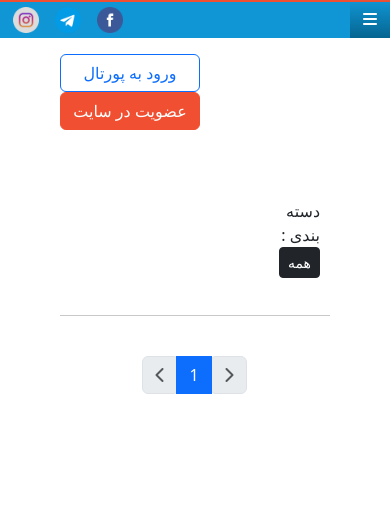
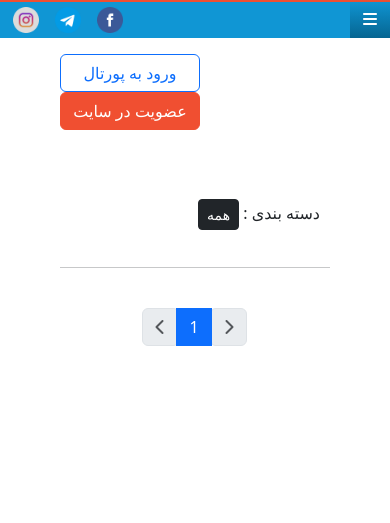
Before and after one commit to sayadlou/arad, a Django app: page /blog/ in a window 390 px wide. Shown: the top 523 px of the page. Run offline with Django 3.2, Linux system fonts and the light colour scheme; data that the repository does not hold is empty; parts of the project's set-up code (start-up, migrations or seed data) failed here and were passed over; some libraries are stand-ins or nearby versions; some web fonts are replaced.

Commit message:
make responsive

```diff
--- a/apps/blog/templates/blog/category.html
+++ b/apps/blog/templates/blog/category.html
@@ -5,8 +5,8 @@
 
 {% block content %}
     <div id="" class="wide">
-        <div class="filter row">
-            <div class="blog-categoty col-4">
+        <div class="filter ">
+            <div class="blog-categoty ">
                 دسته بندی&nbsp;:
                 <a type="button" class="btn  btn-sm btn-tag" href="{% url "blog:home" %}">همه</a>
                 {% for category in categories %}
@@ -24,7 +24,7 @@
         <hr>
         <div class="row">
             {% for post in page_obj %}
-                <div class="col-4 blog-single">
+                <div class="col-lg-4 col-sm-6 blog-single">
                     <div class="blog-image">
                         <a class="post-title" href="{{ post.get_absolute_url }}"><h1>{{ post.title }}</h1></a>
                         <strong class="post-date">{{ post.pub_date|jformat:'%Y/%m/%d' }}</strong>
--- a/apps/blog/templates/blog/index.html
+++ b/apps/blog/templates/blog/index.html
@@ -5,8 +5,8 @@
 
 {% block content %}
     <div id="" class="wide">
-        <div class="filter row">
-            <div class="blog-categoty col-4">
+        <div class="filter ">
+            <div class="blog-categoty ">
                 دسته بندی&nbsp;:
                 <a type="button" class="btn btn-dark btn-sm btn-tag" href="{% url "blog:home" %}">همه</a>
                 {% for category in categories %}
@@ -18,7 +18,7 @@
         <hr>
         <div class="row">
             {% for post in page_obj %}
-                <div class="col-4 blog-single">
+                <div class="col-lg-4 col-sm-6 blog-single">
                     <div class="blog-image">
                         <a class="post-title" href="{{ post.get_absolute_url }}"><h1>{{ post.title }}</h1></a>
                         <strong class="post-date">{{ post.pub_date|jformat:'%Y/%m/%d' }}</strong>
--- a/apps/store/templates/event/category.html
+++ b/apps/store/templates/event/category.html
@@ -3,8 +3,8 @@
 
 {% block content %}
     <div id="" class="wide">
-        <div class="filter row">
-            <div class="blog-categoty col-4">
+        <div class="filter ">
+            <div class="blog-categoty ">
                 <a type="button" class="btn  btn-sm btn-tag" href="{% url "store:event_home" %}">همه</a>
                 {% for cat in categories %}
                     <a type="button" class="btn
@@ -21,7 +21,7 @@
         <hr>
         <div class="row">
             {% for event in page_obj %}
-                <div class="col-4 blog-single">
+                <div class="col-lg-4 col-sm-6 blog-single">
                     <div class="blog-image">
                         <a class="post-title" href="{{ event.get_absolute_url }}"><h1>{{ event.title }}</h1></a>
                         <strong class="post-date">{{ event.start_date|jformat:"%Y-%m-%d" }}</strong>
--- a/apps/store/templates/event/index.html
+++ b/apps/store/templates/event/index.html
@@ -3,8 +3,8 @@
 
 {% block content %}
     <div id="" class="wide">
-        <div class="filter row">
-            <div class="blog-categoty col-4">
+        <div class="filter ">
+            <div class="blog-categoty ">
                 <a type="button" class="btn btn-dark btn-sm btn-tag" href="{% url "store:event_home" %}">همه</a>
                 {% for category in categories %}
                     <a type="button" class="btn btn-light btn-sm btn-tag"
@@ -15,7 +15,7 @@
         <hr>
         <div class="row">
             {% for event in page_obj %}
-                <div class="col-4 blog-single">
+                <div class="col-lg-4 col-sm-6 blog-single">
                     <div class="blog-image">
                         <a class="post-title" href="{{ event.get_absolute_url }}"><h1>{{ event.title }}</h1></a>
                         {#                        <strong class="post-date">{{ event.start_date|jformat:"%d-%m-%Y" }}</strong>#}
--- a/apps/store/templates/learning/category.html
+++ b/apps/store/templates/learning/category.html
@@ -5,8 +5,8 @@
 
 {% block content %}
     <div id="" class="wide">
-        <div class="filter row">
-            <div class="blog-categoty col-4">
+        <div class="filter ">
+            <div class="blog-categoty ">
                 دسته بندی&nbsp;:
                 <a type="button" class="btn  btn-sm btn-tag" href="{% url "store:learning_home" %}">همه</a>
                 {% for cat in categories %}
@@ -31,7 +31,7 @@
         <hr>
         <div class="row">
             {% for post in page_obj %}
-                <div class="col-4 blog-single">
+                <div class="col-lg-4 col-sm-6 blog-single">
                     <div class="blog-image">
                         <a class="post-title" href="{{ post.get_absolute_url }}"><h1>{{ post.title }}</h1></a>
                         <strong class="post-date">{{ post.pub_date|jformat:'%Y/%m/%d' }}</strong>
--- a/apps/store/templates/learning/index.html
+++ b/apps/store/templates/learning/index.html
@@ -5,8 +5,8 @@
 
 {% block content %}
     <div id="" class="wide">
-        <div class="filter row">
-            <div class="blog-categoty col-4">
+        <div class="filter ">
+            <div class="blog-categoty ">
                 دسته بندی&nbsp;:
                 <a type="button" class="btn btn-dark btn-sm btn-tag" href="{% url "store:learning_home" %}">همه</a>
                 {% for cat in categories %}
@@ -18,7 +18,7 @@
         <hr>
         <div class="row">
             {% for post in page_obj %}
-                <div class="col-4 blog-single">
+                <div class="col-lg-4 col-sm-6 blog-single">
                     <div class="blog-image">
                         <a class="post-title" href="{{ post.get_absolute_url }}"><h1>{{ post.title }}</h1></a>
                         <strong class="post-date">{{ post.pub_date|jformat:'%Y/%m/%d' }}</strong>
--- a/apps/store/templates/learning/tag.html
+++ b/apps/store/templates/learning/tag.html
@@ -5,8 +5,8 @@
 
 {% block content %}
     <div id="" class="wide">
-        <div class="filter row">
-            <div class="blog-categoty col-4">
+        <div class="filter ">
+            <div class="blog-categoty ">
                 <a type="button" class="btn btn-dark btn-sm btn-tag" href="{% url "store:learning_home" %}">همه</a>
                 {% for cat in categories %}
                     <a type="button" class="btn  btn-light btn-sm btn-tag"
@@ -30,7 +30,7 @@
         <hr>
         <div class="row">
             {% for post in page_obj %}
-                <div class="col-4 blog-single">
+                <div class="col-lg-4 col-sm-6 blog-single">
                     <div class="blog-image">
                         <a class="post-title" href="{{ post.get_absolute_url }}"><h1>{{ post.title }}</h1></a>
                         <strong class="post-date">{{ post.pub_date|jformat:'%Y/%m/%d' }}</strong>
--- a/apps/store/templates/service/category.html
+++ b/apps/store/templates/service/category.html
@@ -3,8 +3,8 @@
 
 {% block content %}
     <div id="" class="wide">
-        <div class="filter row">
-            <div class="blog-categoty col-4">
+        <div class="filter ">
+            <div class="blog-categoty ">
                 <a type="button" class="btn btn-light btn-sm btn-tag" href="{% url "store:service_home" %}">همه</a>
                 {% for cat in categories %}
                     <a type="button" class="btn
@@ -21,7 +21,7 @@
         <hr>
         <div class="row">
             {% for service in service_list %}
-                <div class="col-4 blog-single">
+                <div class="col-lg-4 col-sm-6 blog-single">
                     <div class="blog-image">
                         <a class="post-title" href="{{ service.get_absolute_url }}"><h1>{{ service.title }}</h1></a>
                         {#                        <strong class="post-date">{{ service.start_date|jformat:"%d-%m-%Y" }}</strong>#}
--- a/apps/store/templates/service/index.html
+++ b/apps/store/templates/service/index.html
@@ -3,8 +3,8 @@
 
 {% block content %}
     <div id="" class="wide">
-        <div class="filter row">
-            <div class="blog-categoty col-4">
+        <div class="filter ">
+            <div class="blog-categoty ">
                 <a type="button" class="btn btn-dark btn-sm btn-tag" href="{% url "store:learning_home" %}">همه</a>
                 {% for category in categories %}
                     <a type="button" class="btn btn-light btn-sm btn-tag"
@@ -15,7 +15,7 @@
         <hr>
         <div class="row">
             {% for service in service_list %}
-                <div class="col-4 blog-single">
+                <div class="col-lg-4 col-sm-6 blog-single">
                     <div class="blog-image">
                         <a class="post-title" href="{{ service.get_absolute_url }}"><h1>{{ service.title }}</h1></a>
                         {#                        <strong class="post-date">{{ service.start_date|jformat:"%d-%m-%Y" }}</strong>#}
```
